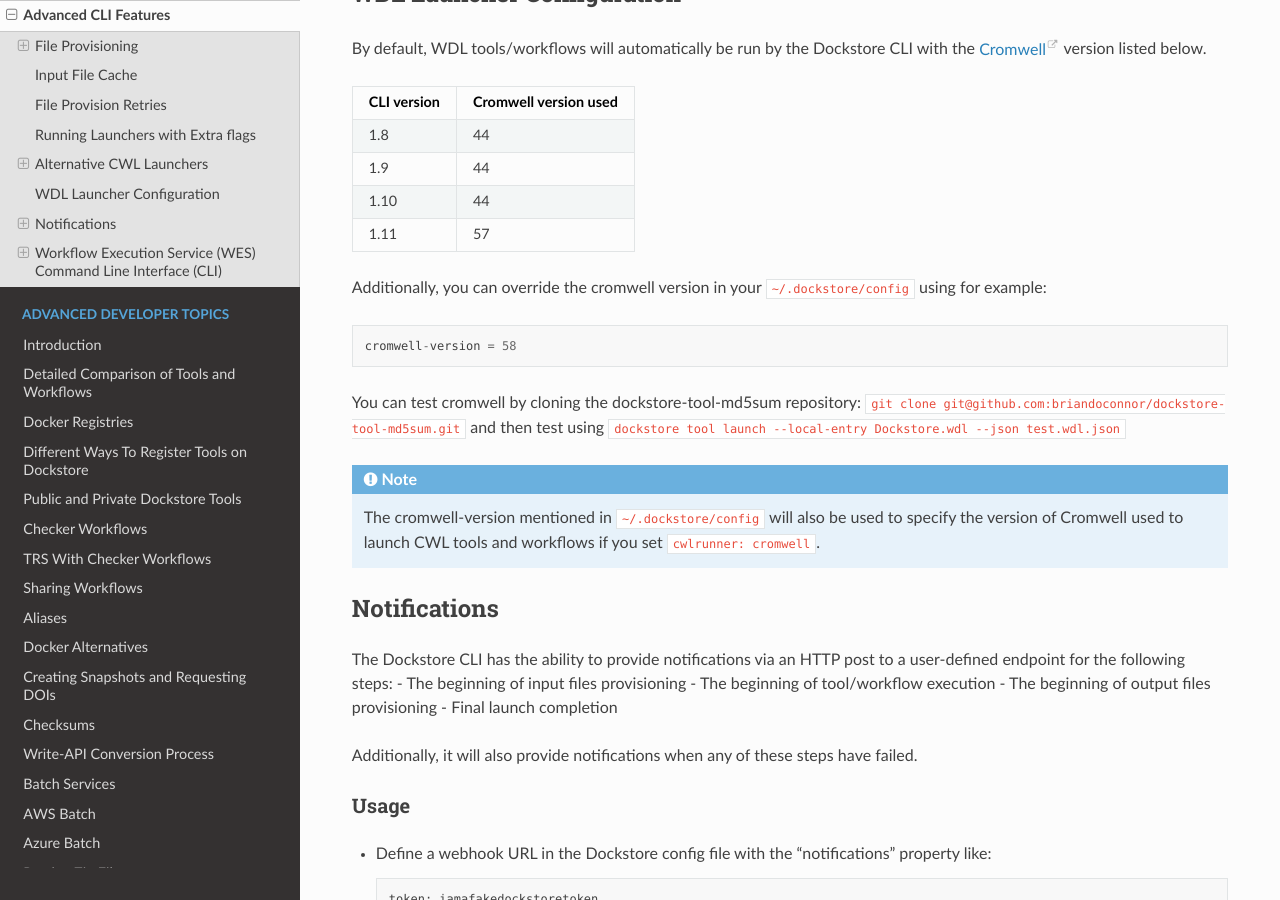
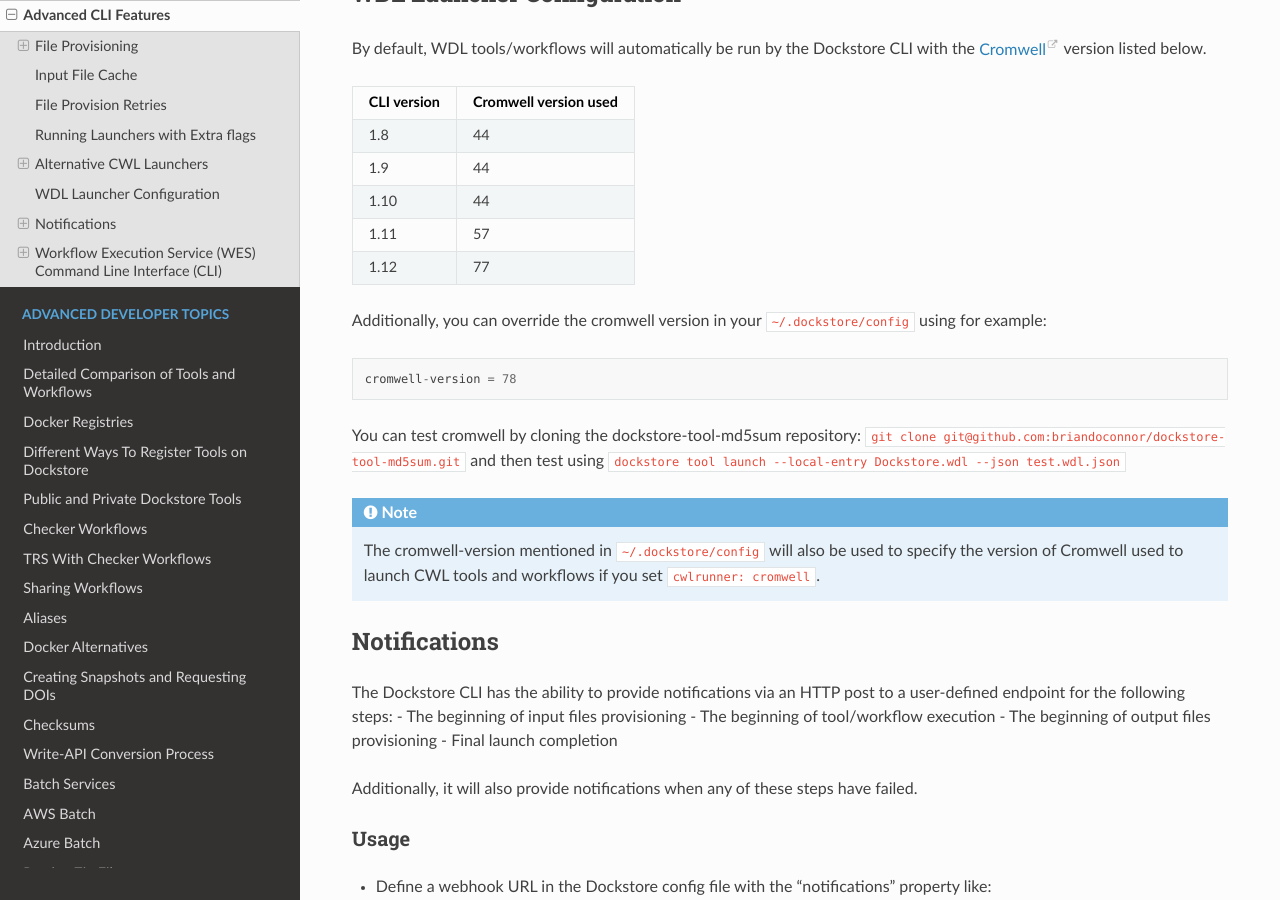
Before and after one commit to dockstore/dockstore-documentation, a Sphinx documentation site: the page built from docs/advanced-topics/dockstore-cli/advanced-features.rst, in a window 1280 px wide and 900 px high, scrolled down 4715 px. Built offline with Sphinx 7.4.7 and the Read the Docs theme 2.0.0, drawn with Linux system fonts in a browser that asks for light colours.

Commit message:
mention cromwell version upgrade

```diff
--- a/docs/advanced-topics/dockstore-cli/advanced-features.rst
+++ b/docs/advanced-topics/dockstore-cli/advanced-features.rst
@@ -330,14 +330,15 @@
 +-------------+-----------------------+
 |     1.11    |          57           |
 +-------------+-----------------------+
-
+|     1.12    |          77           |
++-------------+-----------------------+
 
 Additionally, you can override the cromwell version in your
 ``~/.dockstore/config`` using for example:
 
 ::
 
-    cromwell-version = 58
+    cromwell-version = 78
 
 You can test cromwell by cloning the dockstore-tool-md5sum repository:
 ``git clone git@github.com:briandoconnor/dockstore-tool-md5sum.git`` and
```
